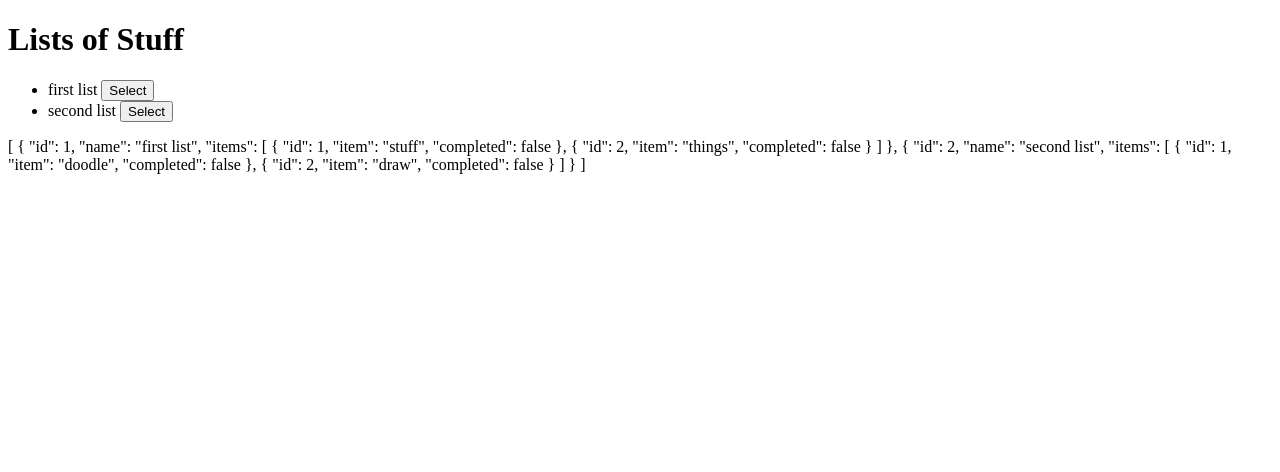
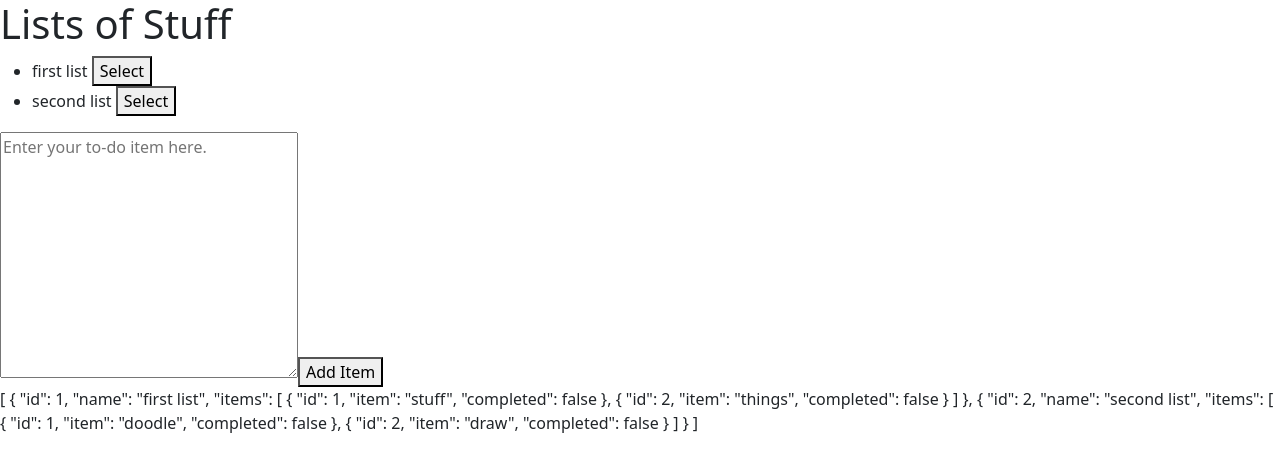
Before and after one commit to leanneminnock/ToDoLists, an Angular app: page / in a window 1280 px wide. Shown: the top 472 px of the page. Built offline with nearby package versions, Linux system fonts and the light colour scheme.

Commit message:
- added bootstrap

```diff
--- a/angular.json
+++ b/angular.json
@@ -27,6 +27,7 @@
               "src/assets"
             ],
             "styles": [
+            "node_modules/bootstrap/dist/css/bootstrap.min.css",
               "src/styles.css"
             ],
             "scripts": []
--- a/package.json
+++ b/package.json
@@ -18,6 +18,9 @@
     "@angular/platform-browser": "~12.0.5",
     "@angular/platform-browser-dynamic": "~12.0.5",
     "@angular/router": "~12.0.5",
+    "bootstrap": "^5.0.2",
+    "jquery": "^3.6.0",
+    "ngx-bootstrap": "^6.2.0",
     "rxjs": "~6.6.0",
     "tslib": "^2.1.0",
     "zone.js": "~0.11.4"
--- a/src/app/app.component.html
+++ b/src/app/app.component.html
@@ -10,7 +10,7 @@
 </div>
 <app-list [list]="selectedList"></app-list>
 <div>
-    <!-- <new-list-form></new-list-form> -->
+    <app-create-list-form></app-create-list-form>
 </div>
 
 {{toDoLists | json}}
--- a/src/app/create-list-form/create-list-form.component.html
+++ b/src/app/create-list-form/create-list-form.component.html
@@ -1 +1,6 @@
-<p>create-list-form works!</p>
+<div class="row">
+    <form action="">
+        <textarea name="toDoItem" rows="10" cols="30" placeholder="Enter your to-do item here."></textarea>
+        <button type="submit">Add Item</button>
+    </form>
+</div>
--- a/src/styles.css
+++ b/src/styles.css
@@ -1 +1,2 @@
 /* You can add global styles to this file, and also import other style files */
+@import "~bootstrap/dist/css/bootstrap.css"
```
Also changed, not shown: 1 other file (tests, documents, lock files or other folders).
